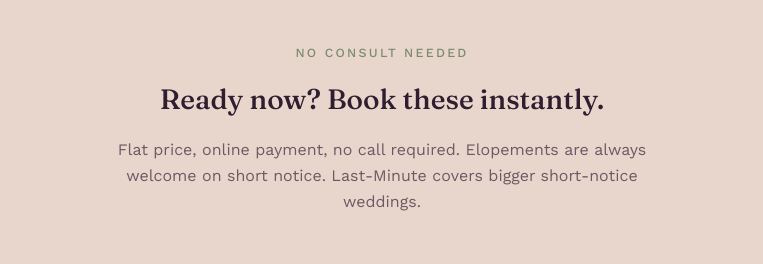
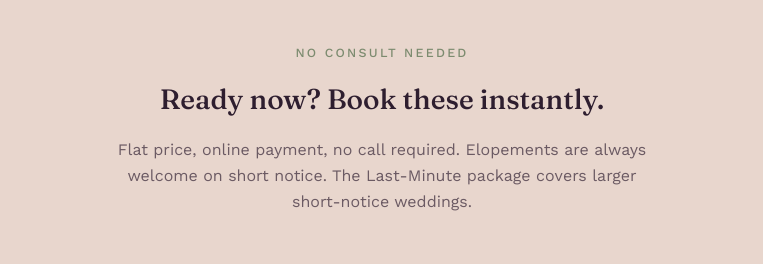
Before and after one commit to azaleavows/welcome, a plain HTML site: page index.html in a window 1280 px wide. Shown: the part 2160-2424 px from the top of the page, without its empty margins (258-1021 px from the left). Drawn offline with nearby package versions, Linux system fonts and the light colour scheme.

Commit message:
Update index.html

```diff
--- a/index.html
+++ b/index.html
@@ -443,7 +443,7 @@
     <div class="head" style="margin-top:64px;">
       <div class="eyebrow" style="color:var(--brass);">No consult needed</div>
       <h2 class="display" style="font-size:clamp(22px,2.4vw,28px);">Ready now? Book these instantly.</h2>
-      <p>Flat price, online payment, no call required. Elopements are always welcome on short notice. Last-Minute covers bigger short-notice weddings.</p>
+      <p>Flat price, online payment, no call required. Elopements are always welcome on short notice. The Last-Minute package covers larger short-notice weddings.</p>
     </div>
     <div class="card-grid instant-grid">
       <div class="pkg">
```
